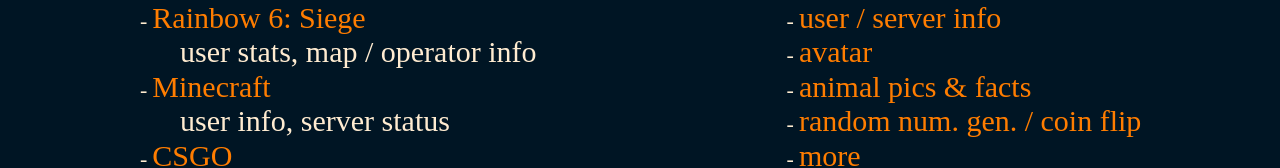
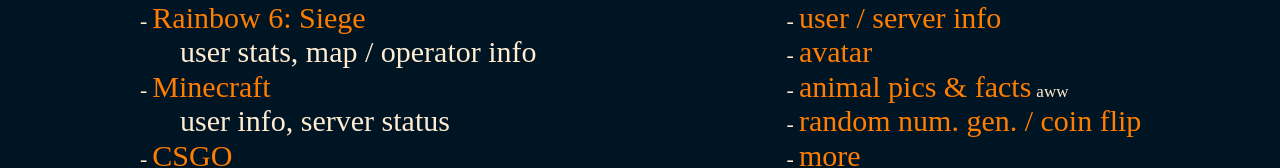
Before and after one commit to kripi-png/DiboWebsite, a React (Create React App) app: page / in a window 1280 px wide. Shown: the part 403-571 px from the top of the page. Built offline with nearby package versions, Linux system fonts and the light colour scheme.

Commit message:
added subtitles and infos to the commandBox objects

```diff
--- a/src/App.js
+++ b/src/App.js
@@ -6,12 +6,12 @@
 const gameCommands = {
   title:'Game Commands',
   elements: [
-    {title: 'Rainbow 6: Siege', subtitle: 'user stats, map / operator info'},
-    {title: 'Minecraft', subtitle: 'user info, server status'},
-    {title: 'CSGO', subtitle: 'user stats, more'},
-    {title: 'Valorant', question: true},
-    {title: 'League of Legends', question: true},
-    {title: 'more', question: true}
+    {title: 'Rainbow 6: Siege', info: 'user stats, map / operator info'},
+    {title: 'Minecraft', info: 'user info, server status'},
+    {title: 'CSGO', info: 'user stats, more'},
+    {title: 'Valorant', subtitle: '?'},
+    {title: 'League of Legends', subtitle: '?'},
+    {title: 'more', subtitle: '?'}
   ]
 };
 
@@ -20,7 +20,7 @@
   elements: [
     {title: 'user / server info'},
     {title: 'avatar'},
-    {title: 'animal pics & facts'},
+    {title: 'animal pics & facts', subtitle: 'aww'},
     {title: 'random num. gen. / coin flip'},
     {title: 'more'}
   ]
--- a/src/commandBox.js
+++ b/src/commandBox.js
@@ -3,15 +3,14 @@
 
 export default class CommandBox extends React.Component {
   renderElement( elem, i ) {
-    let classes; if ( elem.question ) classes = "commandItem question"
-    else classes = "commandItem";
+    let info; if (elem.info ) info= <ul><li>{elem.info}</li></ul>
+    else info = null;
 
-    let subtitle; if (elem.subtitle ) subtitle= <ul><li>{elem.subtitle}</li></ul>
-    else subtitle = null;
+    let subtitle = elem.subtitle || ' ';
 
     return (
-      <li className={classes} key={i}><span>{elem.title}</span>
-        {subtitle || ''}
+      <li className="commandItem" key={i}><span data-subtitle={subtitle}>{elem.title}</span>
+        {info || ''}
       </li>
     )
   }
--- a/src/index.css
+++ b/src/index.css
@@ -97,8 +97,9 @@
 .commandBox .commandItem.title {
   font-size: 45px;
 }
-.commandBox .commandItem.question::after {
-  content: "?";
+.commandBox .commandItem span::after {
+  color: #FFECD1;
+  content: attr(data-subtitle);
   display: inline-block;
   font-size: 17px;
   margin-left: 5px;
--- a/src/scss/modules/_commandBox.scss
+++ b/src/scss/modules/_commandBox.scss
@@ -17,8 +17,9 @@
       font-size: 45px;
     }
 
-    &.question::after {
-      content: '?';
+    span::after {
+      color: $accent;
+      content: attr(data-subtitle);
       display: inline-block;
       font-size: 17px;
       margin-left: 5px;
```
